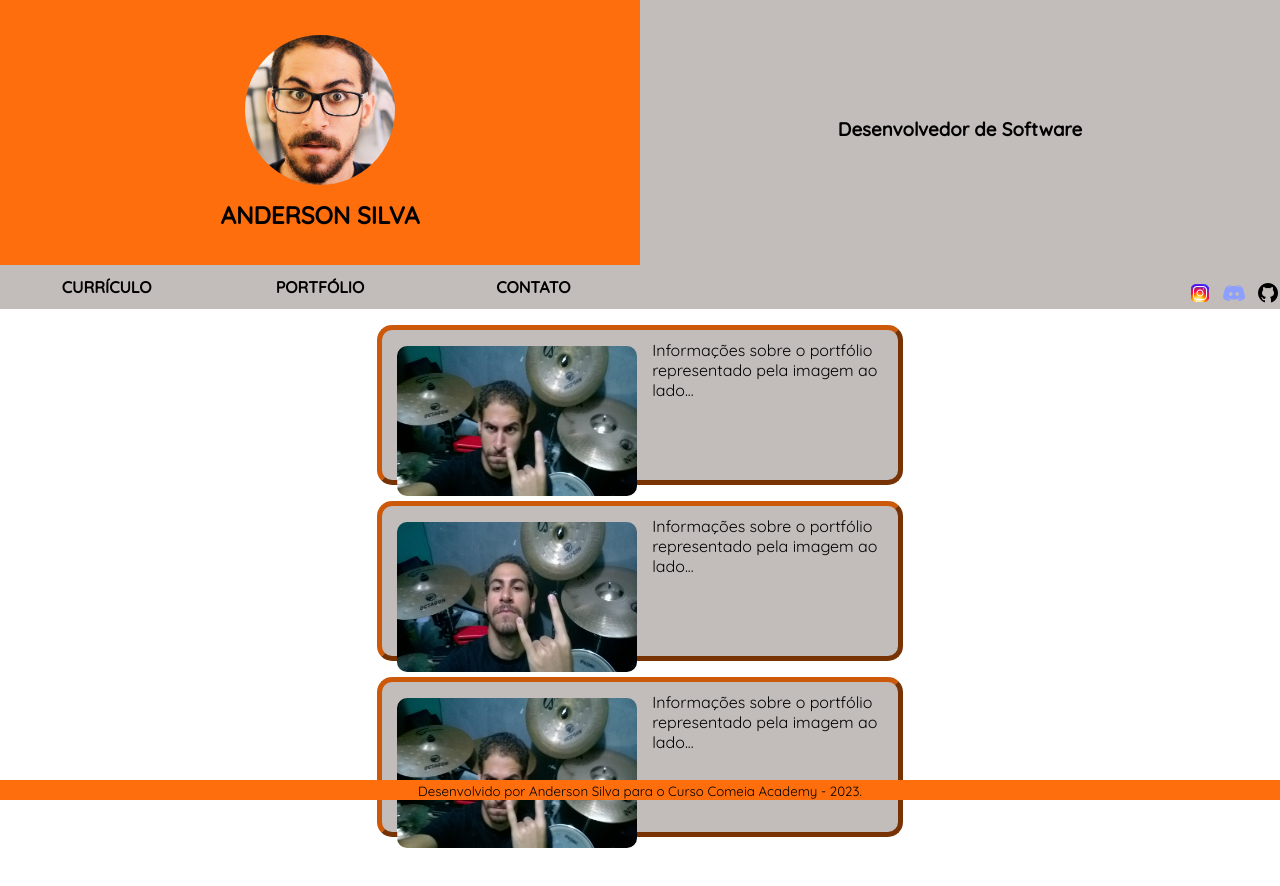
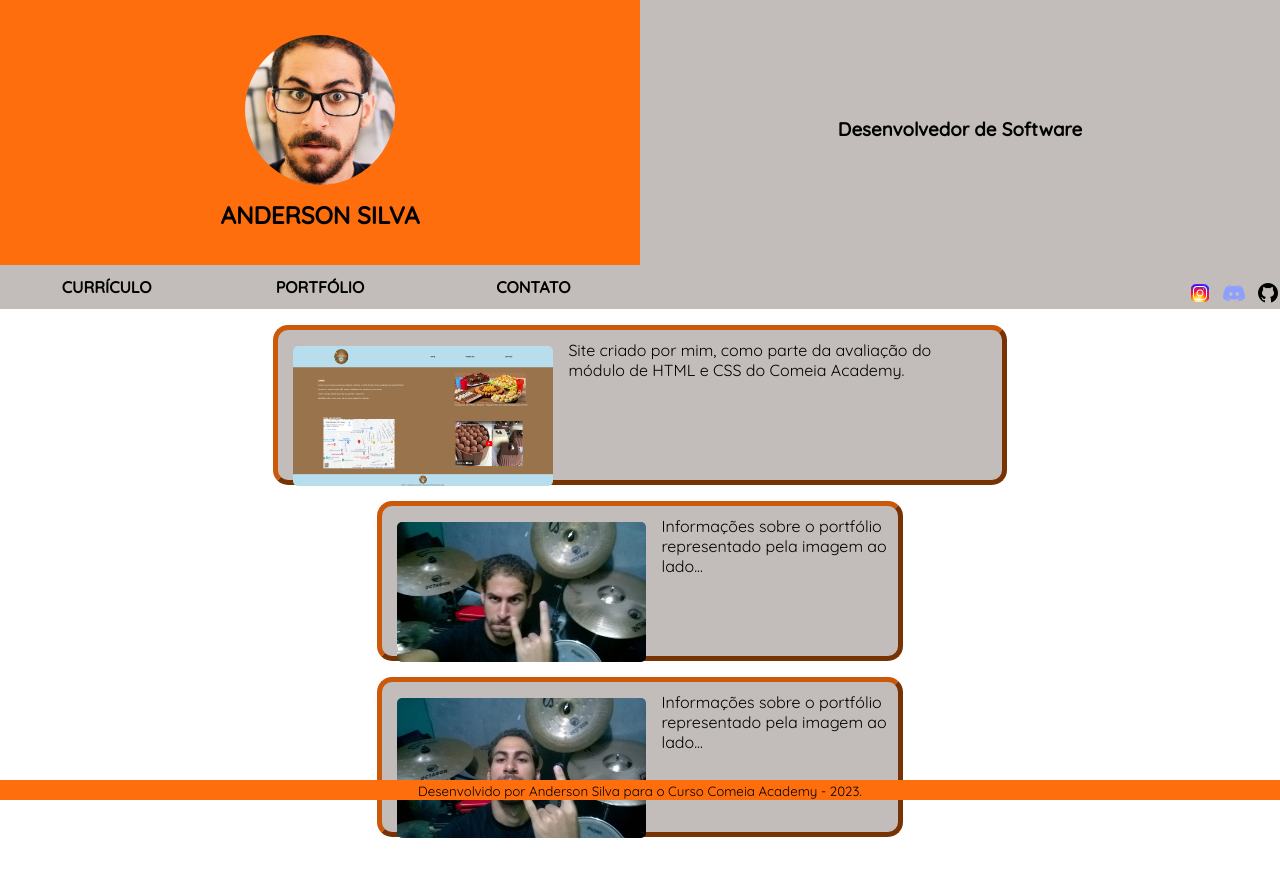
Before and after one commit to andersonkgs/meu-site-pessoal, a plain HTML site: page pages/portfolio.html in a window 1280 px wide. Drawn offline with Linux system fonts and the light colour scheme.

Commit message:
Modificação: foi adicionado o primeiro trabalho na página de portfólio e modificação no link do Discord.

```diff
--- a/css/portfolio.css
+++ b/css/portfolio.css
@@ -1,7 +1,7 @@
 .portfolio img {
-    max-width: 250px;
-    height: 160px;
-    border-radius: 15px;
+    max-width: 270px;
+    height: 150px;
+    border-radius: 10px;
     display: flex;
     float: left;
     padding: 5px;
--- a/pages/portfolio.html
+++ b/pages/portfolio.html
@@ -35,7 +35,7 @@
                             <img src="../icons/instagram-24.png" alt="Instagram" title="Clique para acessar o meu Instagram.">
                         </a>
                         <a href="https://discord.com/channels/1083855325809090580" target="_blank">
-                            <img src="../icons/discord-24.png" alt="Discord" title="Clique para acessar o meu perfil no Discord.">
+                            <img src="../icons/discord-24.png" alt="Discord" title="Clique e seja levado ao seu perfil no Discord, me procure e me adicione: Din.Serafim#0523.">
                         </a>
                         <a href="https://www.github.com/andersonkgs/" target="_blank">
                             <img src="../icons/github-24.png" alt="GitHub" title="Clique para acessar o meu GitHub.">
@@ -46,6 +46,12 @@
         </header>
         <main style="width: 100%;" class="content-page">
             <div class="container-contents">
+                <div class="portfolio">
+                    <a href="https://andersonkgs.github.io/site-atelier-flor-azul/" target="_blank">
+                        <img src="../images/portfolio-atelier-flor-azul.png" alt="Site do Atelier Flor Azul">
+                        <p>Site criado por mim, como parte da avaliação do módulo de HTML e CSS do Comeia Academy.</p>
+                    </a>
+                </div>
                 <div class="portfolio">
                     <a href="" target="_blank">
                         <img src="../images/portfolio1.jpg" alt="Foto de Anderson na Bateria 1">
@@ -58,12 +64,6 @@
                         <p>Informações sobre o portfólio representado pela imagem ao lado...</p>
                     </a>
                 </div>
-                <div class="portfolio">
-                    <a href="" target="_blank">
-                        <img src="../images/portfolio1.jpg" alt="Foto de Anderson na Bateria 1">
-                        <p>Informações sobre o portfólio representado pela imagem ao lado...</p>
-                    </a>
-                </div>
             </div>
         </main>
         <footer style="width: 100%;">
```
Also changed, not shown: index.html (+1 -1 lines), pages/contato.html (+1 -1 lines), images/portfolio-atelier-flor-azul.png (added).
